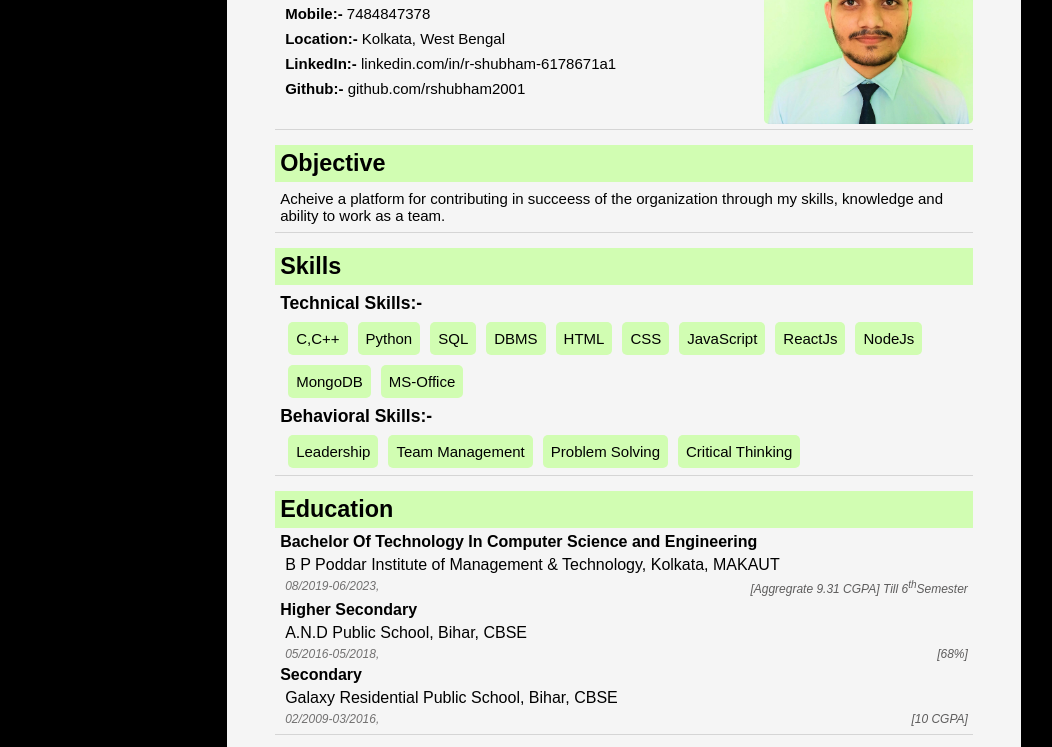
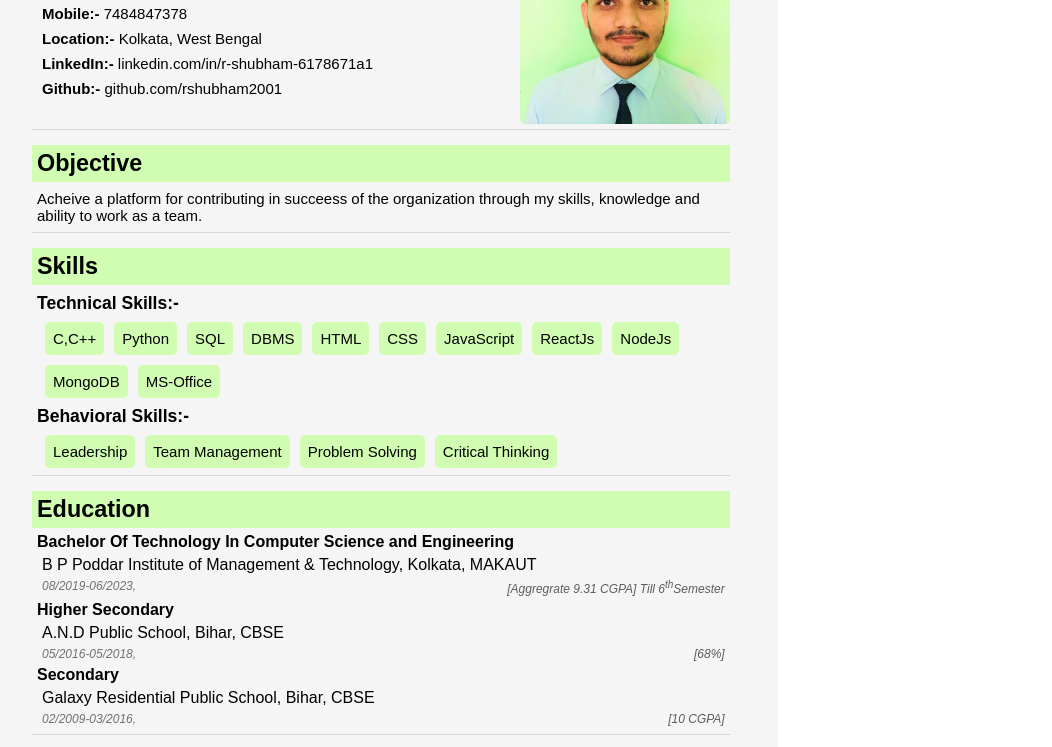
Before and after one commit to rshubham2001/Resume, a plain HTML site: page index.html in a window 1280 px wide. Shown: the part 118-865 px from the top of the page, without its empty margins (16-1068 px from the left). Drawn offline with Linux system fonts and the light colour scheme.

Commit message:
Update Resume.css

```diff
--- a/Resume.css
+++ b/Resume.css
@@ -9,7 +9,9 @@ body{
     flex-direction: column;
     justify-content: center;
     align-items: center;
-    background-color: black;
+/*     background-color: black; */
+     width: 210mm;
+    height: 297mm;
 }
 .page{
     width: 210mm;
```
